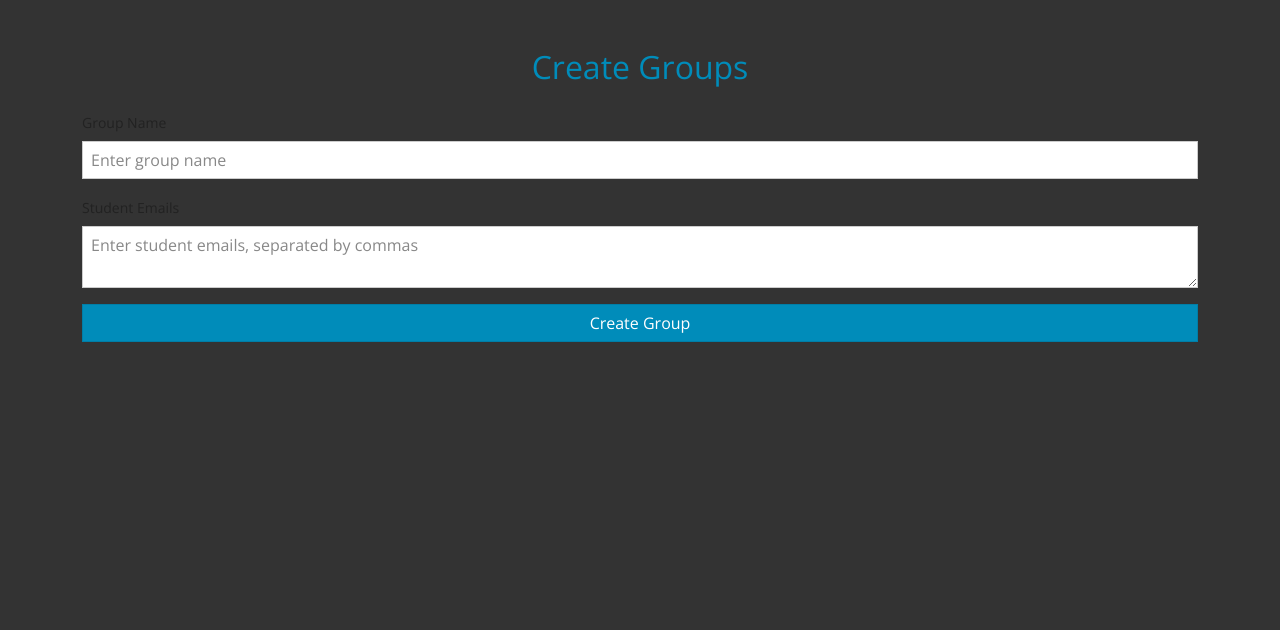
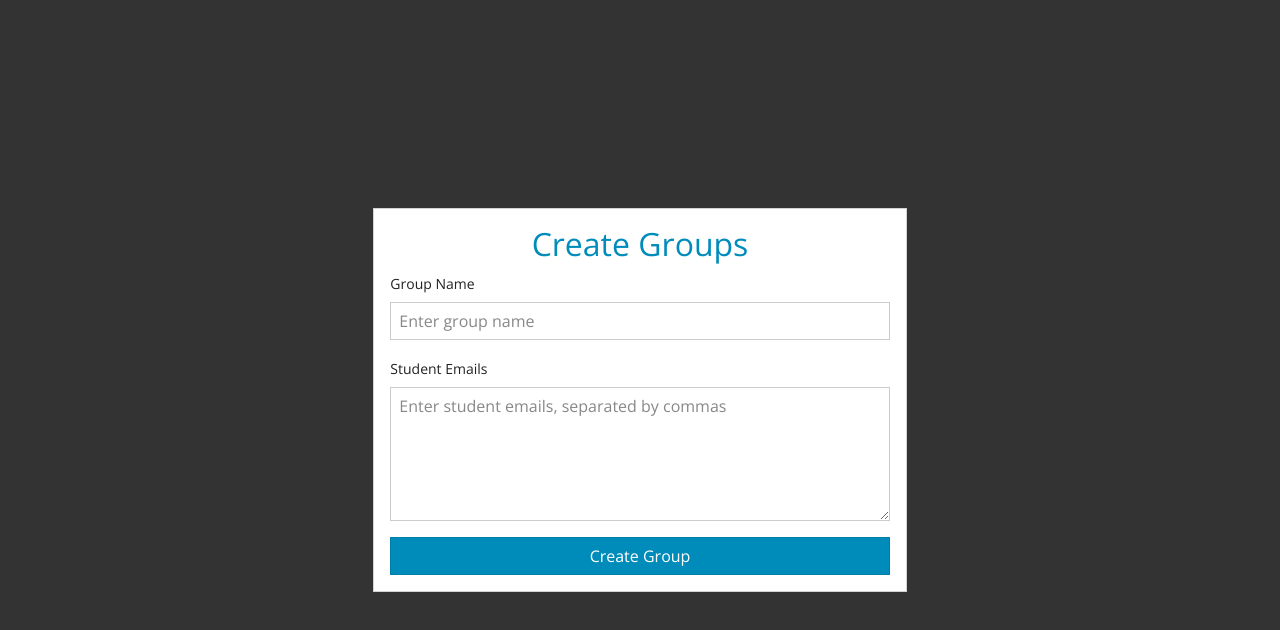
Before and after one commit to Johnathan-Leth/CSC3100-Eval-Project, a plain HTML site: page professor/groupmaker.html in a window 1280 px wide. Drawn offline with nearby package versions, Linux system fonts and the light colour scheme.

Commit message:
fixed ui

```diff
--- a/main.js
+++ b/main.js
@@ -201,7 +201,7 @@ $(document).on('click', '#btnLogin', () => {
             text: 'You have successfully logged in',
             icon: 'success'
         });
-        loadPage('dashboard.html')
+        redirectToDashboard();
     }
 })
 
--- a/professor/groupmaker.html
+++ b/professor/groupmaker.html
@@ -9,18 +9,20 @@
     <link href='https://cdn.jsdelivr.net/npm/bootswatch@5.3.3/dist/yeti/bootstrap.min.css' rel='stylesheet'>
 </head>
 <body class='bg-dark'>
-    <div class='container mt-5'>
+    <div class='d-flex justify-content-center align-items-center vh-100'>
+        <form class='card col-12 col-md-7 col-lg-5' id='frmGroupMaker'>
+            <div class='card-body'>
                 <h2 class='text-center text-primary'>Create Groups</h2>
-        <form id='frmGroupMaker' class='mt-4'>
                 <div class='mb-3'>
                     <label for='groupName' class='form-label'>Group Name</label>
                     <input id='groupName' class='form-control' type='text' placeholder='Enter group name' required>
                 </div>
                 <div class='mb-3'>
                     <label for='studentEmails' class='form-label'>Student Emails</label>
-                <textarea id='studentEmails' class='form-control' placeholder='Enter student emails, separated by commas' required></textarea>
+                    <textarea id='studentEmails' class='form-control' placeholder='Enter student emails, separated by commas' rows='5' required></textarea>
                 </div>
                 <button class='btn btn-primary col-12' type='button' id='btnCreateGroup'>Create Group</button>
+            </div>
         </form>
     </div>
     <script>
```
Lines whose indentation alone changed are shown as unchanged.
